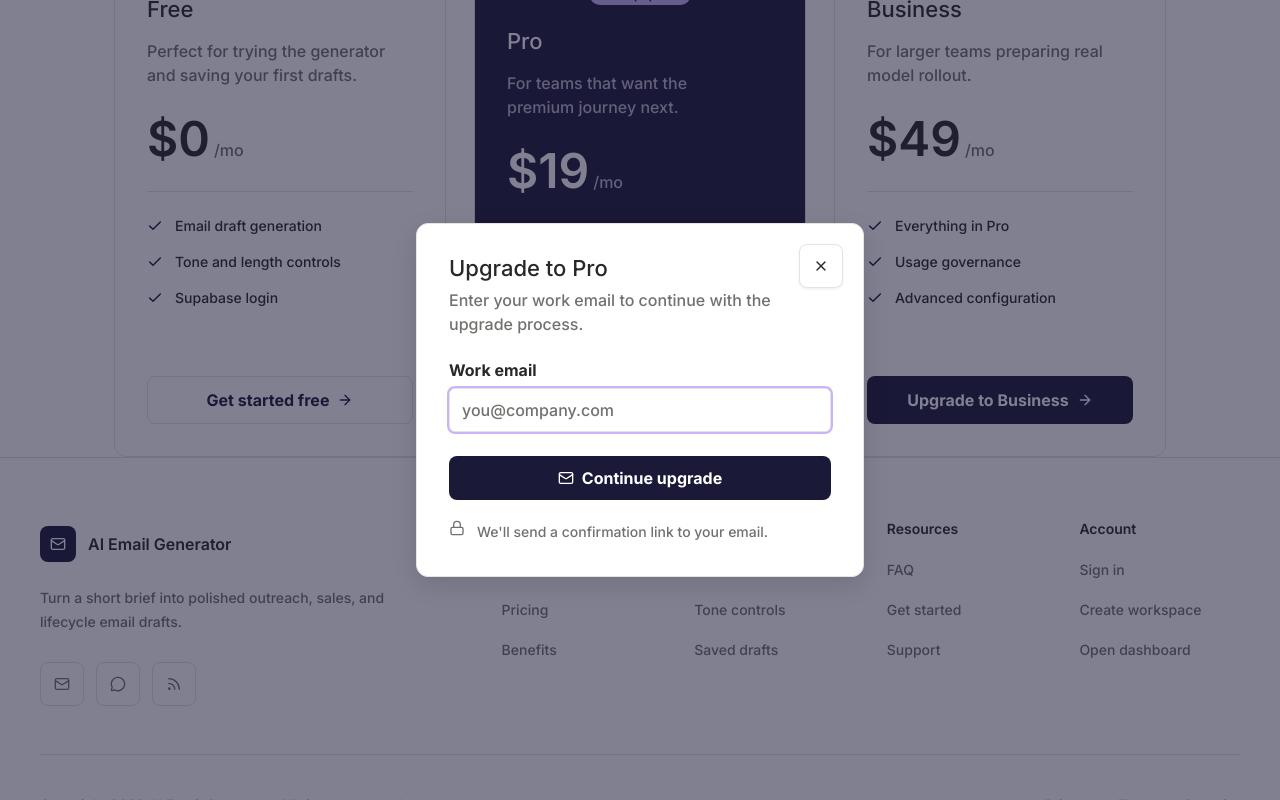
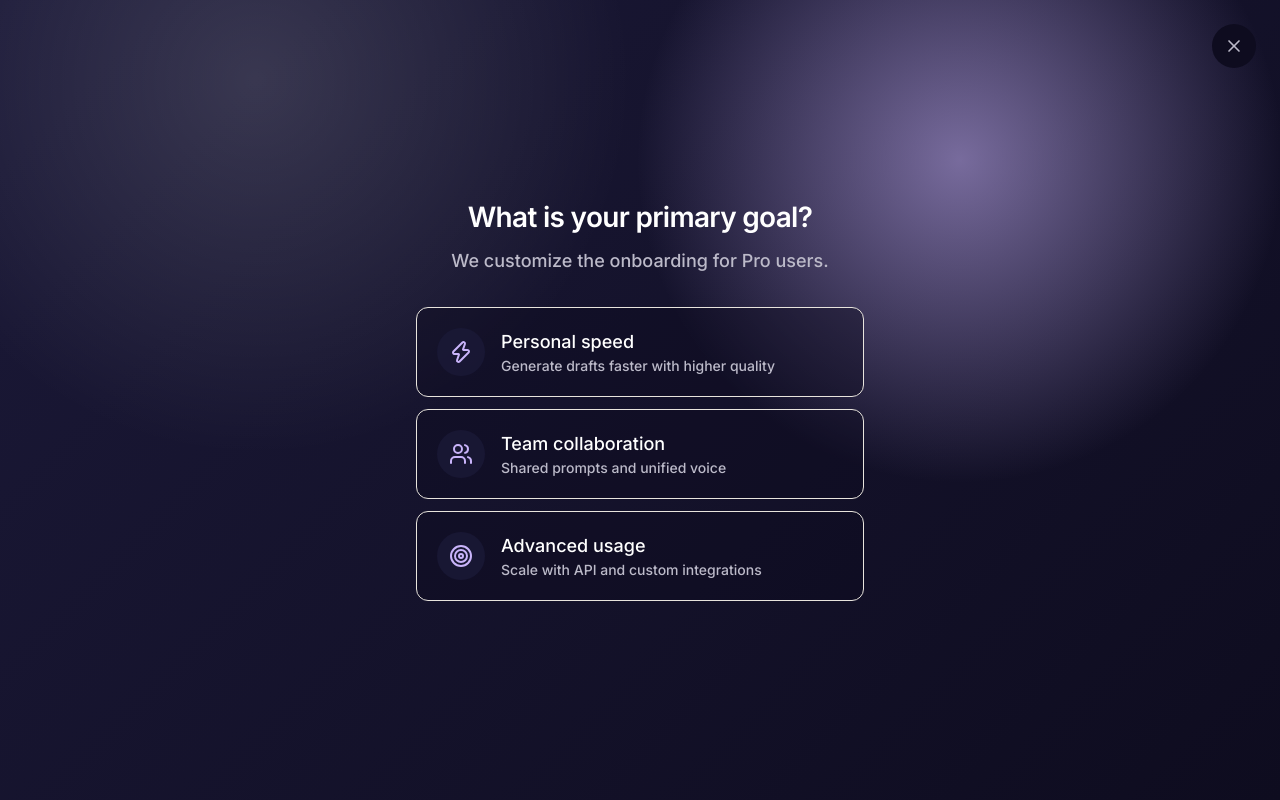
Before and after one commit to asapcoder12/AI-Email-Generator, a Next.js app: page /pricing in a window 1280 px wide. Both pictures are taken after a click on the button "Upgrade to Pro". Shown: the part 440-1240 px from the top of the page. Built offline with nearby package versions, Linux system fonts and the light colour scheme; no server answers.

Commit message:
feat(upgrade-dialog): enhance dialog with loading and goal selection

```diff
--- a/src/app/(pages)/pricing/_components/upgrade-dialog.tsx
+++ b/src/app/(pages)/pricing/_components/upgrade-dialog.tsx
@@ -1,81 +1,99 @@
 "use client";
 
+import * as DialogPrimitive from "@radix-ui/react-dialog";
 import {
   ArrowRight,
   CheckCircle2,
   Lock,
   Mail,
+  Loader2,
+  X,
+  Target,
+  Zap,
+  Users
 } from "lucide-react";
-import { FormEvent, useId, useState } from "react";
+import { FormEvent, useId, useState, useEffect } from "react";
 import { Button } from "@/components/ui/button";
-import {
-  Dialog,
-  DialogClose,
-  DialogContent,
-  DialogDescription,
-  DialogFooter,
-  DialogHeader,
-  DialogTitle,
-  DialogTrigger,
-} from "@/components/ui/dialog";
 import { Input } from "@/components/ui/input";
 import { Label } from "@/components/ui/label";
+import { cn } from "@/lib/utils";
 
 type UpgradeDialogProps = {
   ctaLabel: string;
   planName: string;
 };
 
+type Step = "analyzing" | "goals" | "email" | "success";
+
 const EMAIL_PATTERN = /^[^\s@]+@[^\s@]+\.[^\s@]+$/;
 
 function validateEmail(email: string): string | null {
   const trimmedEmail = email.trim();
-
   if (trimmedEmail.length === 0) {
     return "Enter your work email.";
   }
-
   if (!EMAIL_PATTERN.test(trimmedEmail)) {
     return "Enter a valid work email.";
   }
-
   return null;
 }
+
+const goals = [
+  { id: "speed", icon: Zap, title: "Personal speed", desc: "Generate drafts faster with higher quality" },
+  { id: "team", icon: Users, title: "Team collaboration", desc: "Shared prompts and unified voice" },
+  { id: "api", icon: Target, title: "Advanced usage", desc: "Scale with API and custom integrations" },
+];
 
 export function UpgradeDialog({ ctaLabel, planName }: UpgradeDialogProps) {
   const emailInputId = useId();
   const emailErrorId = `${emailInputId}-error`;
+  const [open, setOpen] = useState(false);
+  const [step, setStep] = useState<Step>("analyzing");
   const [email, setEmail] = useState("");
   const [emailError, setEmailError] = useState<string | null>(null);
-  const [submitted, setSubmitted] = useState(false);
+  const [selectedGoal, setSelectedGoal] = useState<string | null>(null);
+
+  useEffect(() => {
+    if (open && step === "analyzing") {
+      const timer = setTimeout(() => {
+        setStep("goals");
+      }, 2000);
+      return () => clearTimeout(timer);
+    }
+  }, [open, step]);
+
+  function handleOpenChange(newOpen: boolean) {
+    setOpen(newOpen);
+    if (!newOpen) {
+      // reset state after animation completes
+      setTimeout(() => {
+        setStep("analyzing");
+        setEmail("");
+        setEmailError(null);
+        setSelectedGoal(null);
+      }, 300);
+    }
+  }
+
+  function handleGoalSelect(goalId: string) {
+    setSelectedGoal(goalId);
+    setStep("email");
+  }
 
   function handleSubmit(event: FormEvent<HTMLFormElement>) {
     event.preventDefault();
-
     const validationError = validateEmail(email);
-
     if (validationError) {
       setEmailError(validationError);
       return;
     }
-
     setEmailError(null);
-    setSubmitted(true);
-  }
-
-  function handleOpenChange(open: boolean) {
-    if (open) {
-      return;
-    }
-
-    setEmail("");
-    setEmailError(null);
-    setSubmitted(false);
+    setStep("success");
   }
 
   return (
-    <Dialog onOpenChange={handleOpenChange}>
-      <DialogTrigger asChild>
+    <DialogPrimitive.Root open={open} onOpenChange={handleOpenChange}>
+      <DialogPrimitive.Trigger asChild>
         <Button
           className="h-12 w-full rounded-md"
           variant={planName === "Pro" ? "accent" : "default"}
@@ -83,55 +101,83 @@ export function UpgradeDialog({ ctaLabel, planName }: UpgradeDialogProps) {
           {ctaLabel}
           <ArrowRight className="size-4" aria-hidden="true" />
         </Button>
-      </DialogTrigger>
-      <DialogContent className="max-w-[448px] gap-0 overflow-hidden p-6 sm:p-8">
-        {submitted ? (
-          <div className="grid gap-6 pr-12">
-            <DialogHeader className="gap-4 text-left">
-              <span className="flex size-11 items-center justify-center rounded-md bg-primary text-primary-foreground">
-                <CheckCircle2 className="size-6" aria-hidden="true" />
-              </span>
+      </DialogPrimitive.Trigger>
+      <DialogPrimitive.Portal>
+        <DialogPrimitive.Overlay className="fixed inset-0 z-[100] bg-background/80 backdrop-blur-sm data-[state=closed]:animate-overlay-out data-[state=open]:animate-overlay-in" />
+        <DialogPrimitive.Content
+          className={cn(
+            "fixed inset-0 z-[100] flex flex-col overflow-y-auto data-[state=closed]:animate-scale-out data-[state=open]:animate-scale-in hero-surface",
+          )}
+        >
+          <div className="flex min-h-full items-center justify-center p-4 py-12 sm:p-6 lg:p-8">
+            <DialogPrimitive.Close className="absolute right-6 top-6 flex size-11 items-center justify-center rounded-full bg-primary-deep text-on-dark-mute transition-colors hover:text-primary-foreground hover:bg-primary focus-visible:outline-none focus-visible:ring-2 focus-visible:ring-ring focus-visible:ring-offset-2 focus-visible:ring-offset-primary">
+              <X className="size-5" aria-hidden="true" />
+              <span className="sr-only">Close</span>
+            </DialogPrimitive.Close>
+
+            <div className="w-full max-w-md animate-enter">
+              {step === "analyzing" && (
+                <div className="flex flex-col items-center justify-center space-y-6 text-center animate-fade-up">
+                  <Loader2 className="size-12 animate-spin text-accent" />
+                  <div className="space-y-2">
+                    <DialogPrimitive.Title className="text-2xl font-[540] tracking-tight text-primary-foreground">
+                      Preparing workspace...
+                    </DialogPrimitive.Title>
+                    <DialogPrimitive.Description className="text-base text-on-dark-mute">
+                      Checking {planName} environment availability
+                    </DialogPrimitive.Description>
+                  </div>
+                </div>
+              )}
+
+              {step === "goals" && (
+                <div className="flex flex-col space-y-8 animate-fade-up">
+                  <div className="space-y-3 text-center">
+                    <DialogPrimitive.Title className="text-[28px] font-[540] leading-tight tracking-tight text-primary-foreground">
+                      What is your primary goal?
+                    </DialogPrimitive.Title>
+                    <DialogPrimitive.Description className="text-lg text-on-dark-mute">
+                      We customize the onboarding for {planName} users.
+                    </DialogPrimitive.Description>
+                  </div>
+                  <div className="grid gap-3">
+                    {goals.map((goal) => {
+                      const Icon = goal.icon;
+                      return (
+                        <button
+                          key={goal.id}
+                          onClick={() => handleGoalSelect(goal.id)}
+                          className="group flex w-full items-center gap-4 rounded-xl border border-hairline-dark bg-primary-deep/40 p-5 text-left transition-all hover:border-accent/50 hover:bg-primary-deep/80"
+                        >
+                          <div className="flex size-12 shrink-0 items-center justify-center rounded-full bg-primary/80 text-accent group-hover:bg-accent group-hover:text-primary transition-colors">
+                            <Icon className="size-6" />
+                          </div>
                           <div>
-                <DialogTitle className="text-[22px] font-[460] leading-[1.1] text-foreground">
-                  Upgrade request received
-                </DialogTitle>
-                <DialogDescription className="mt-2 text-base leading-6 text-muted-foreground">
-                  Stripe checkout is not integrated in this MVP. We received
-                  your request and will use this email for the demo follow-up.
-                </DialogDescription>
+                            <div className="text-lg font-[460] text-primary-foreground">{goal.title}</div>
+                            <div className="text-sm text-on-dark-mute">{goal.desc}</div>
                           </div>
-            </DialogHeader>
-            <div className="rounded-lg border border-border bg-secondary px-4 py-3 text-sm leading-6 text-muted-foreground">
-              Confirmation email:{" "}
-              <span className="font-semibold text-foreground">{email}</span>
+                        </button>
+                      );
+                    })}
                   </div>
-            <DialogFooter className="sm:justify-start">
-              <DialogClose asChild>
-                <Button
-                  className="h-12 w-full text-base font-bold"
-                  type="button"
-                >
-                  Done
-                </Button>
-              </DialogClose>
-            </DialogFooter>
                 </div>
-        ) : (
-          <form className="grid gap-6" onSubmit={handleSubmit} noValidate>
-            <DialogHeader className="pr-12 text-left">
-              <div>
-                <DialogTitle className="text-[22px] font-[460] leading-[1.1] text-foreground">
-                  Upgrade to {planName}
-                </DialogTitle>
-                <DialogDescription className="mt-2 text-base leading-6 text-muted-foreground">
-                  Enter your work email to continue with the upgrade process.
-                </DialogDescription>
+              )}
+
+              {step === "email" && (
+                <form onSubmit={handleSubmit} className="flex flex-col space-y-8 animate-fade-up" noValidate>
+                  <div className="space-y-3 text-center">
+                    <DialogPrimitive.Title className="text-[28px] font-[540] leading-tight tracking-tight text-primary-foreground">
+                      Where should we send your invite?
+                    </DialogPrimitive.Title>
+                    <DialogPrimitive.Description className="text-lg text-on-dark-mute">
+                      We manually onboard teams to ensure the highest quality experience.
+                    </DialogPrimitive.Description>
                   </div>
-            </DialogHeader>
 
-            <div className="grid gap-2">
+                  <div className="space-y-6 rounded-2xl border border-hairline-dark bg-primary-deep/60 p-6 sm:p-8 backdrop-blur-md">
+                    <div className="space-y-2">
                       <Label
-                className="text-base font-bold leading-5 text-foreground"
+                        className="text-base font-[460] text-on-dark-mute"
                         htmlFor={emailInputId}
                       >
                         Work email
@@ -144,7 +190,6 @@ export function UpgradeDialog({ ctaLabel, planName }: UpgradeDialogProps) {
                         name="email"
                         onChange={(event) => {
                           setEmail(event.target.value);
-
                           if (emailError) {
                             setEmailError(null);
                           }
@@ -152,10 +197,11 @@ export function UpgradeDialog({ ctaLabel, planName }: UpgradeDialogProps) {
                         placeholder="you@company.com"
                         type="email"
                         value={email}
+                        className="h-14 border-hairline-dark bg-primary/80 text-lg text-primary-foreground placeholder:text-on-dark-faint focus-visible:ring-accent"
                       />
                       {emailError ? (
                         <p
-                  className="text-sm font-medium leading-5 text-destructive"
+                          className="mt-2 text-sm font-medium text-red-400"
                           id={emailErrorId}
                           role="alert"
                         >
@@ -164,23 +210,51 @@ export function UpgradeDialog({ ctaLabel, planName }: UpgradeDialogProps) {
                       ) : null}
                     </div>
 
-            <div className="grid gap-5">
+                    <div className="space-y-4 pt-2">
                       <Button
-                className="w-full"
+                        className="h-14 w-full bg-accent text-lg font-bold text-primary hover:bg-accent/90"
                         type="submit"
                       >
-                <Mail className="size-5" aria-hidden="true" />
-                Continue upgrade
+                        <Mail className="mr-2 size-5" aria-hidden="true" />
+                        Request VIP Access
                       </Button>
 
-              <p className="flex items-start gap-3 text-sm leading-6 text-muted-foreground">
-                <Lock className="size-4 shrink-0" aria-hidden="true" />
-                We&apos;ll send a confirmation link to your email.
+                      <p className="flex items-center justify-center gap-2 text-sm text-on-dark-mute">
+                        <Lock className="size-4 opacity-70" aria-hidden="true" />
+                        Secure and private waitlist
                       </p>
+                    </div>
                   </div>
                 </form>
               )}
-      </DialogContent>
-    </Dialog>
+
+              {step === "success" && (
+                <div className="flex flex-col items-center justify-center space-y-8 text-center animate-fade-up">
+                  <div className="flex size-24 items-center justify-center rounded-full bg-accent/20">
+                    <CheckCircle2 className="size-12 text-accent" aria-hidden="true" />
+                  </div>
+                  <div className="space-y-3">
+                    <DialogPrimitive.Title className="text-[32px] font-[540] leading-tight tracking-tight text-primary-foreground">
+                      You're on the list.
+                    </DialogPrimitive.Title>
+                    <DialogPrimitive.Description className="mx-auto max-w-sm text-lg text-on-dark-mute">
+                      We've reserved your spot for {planName}. We will email you at <strong className="font-semibold text-primary-foreground">{email}</strong> when your workspace is ready.
+                    </DialogPrimitive.Description>
+                  </div>
+                  <DialogPrimitive.Close asChild>
+                    <Button
+                      className="h-14 w-full max-w-[200px] bg-accent text-lg font-bold text-primary hover:bg-accent/90"
+                      type="button"
+                    >
+                      Done
+                    </Button>
+                  </DialogPrimitive.Close>
+                </div>
+              )}
+            </div>
+          </div>
+        </DialogPrimitive.Content>
+      </DialogPrimitive.Portal>
+    </DialogPrimitive.Root>
   );
 }
```
Lines whose indentation alone changed are shown as unchanged.
